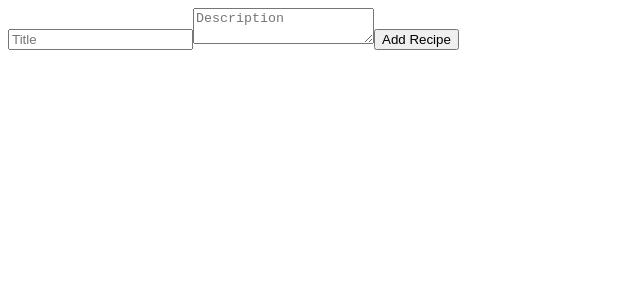
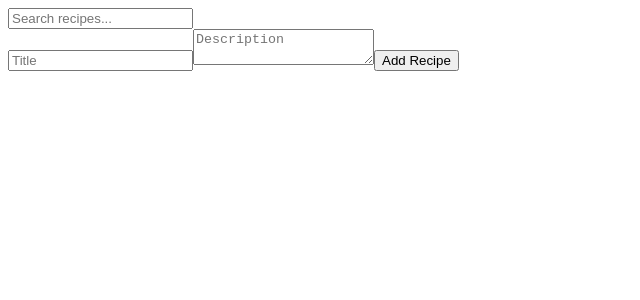
Before and after one commit to Precious1298/alx-fe-reactjs-1, a React (Vite) app in the folder recipe-sharing-app/: page / in a window 1280 px wide. Shown: the top 300 px of the page, without its empty margins (0-640 px from the left). Built offline with nearby package versions, Linux system fonts and the light colour scheme.

Commit message:
Add SearchBar Modify RecipeList to include search capability

```diff
--- a/recipe-sharing-app/src/App.jsx
+++ b/recipe-sharing-app/src/App.jsx
@@ -4,6 +4,7 @@ import RecipeList from './components/RecipeList';
 
 import {BrowserRouter as Router, Routes, Route} from 'react-router-dom';
 import RecipeDetails from './components/RecipeDetails';
+import SearchBar from './components/SearchBar';
 
 function App (){
     return (
@@ -11,6 +12,7 @@ function App (){
             <Routes>
                 <Route path='/' element={
                     <>
+                        <SearchBar />
                         <AddRecipeForm />
                         <RecipeList />
                     </>
--- a/recipe-sharing-app/src/components/RecipeList.jsx
+++ b/recipe-sharing-app/src/components/RecipeList.jsx
@@ -3,17 +3,19 @@ import useRecipeStore from './recipeStore';
 
 const RecipeList = () => {
     const recipes = useRecipeStore( state => state.recipes );
-    console.log(recipes)
+    const filteredRecipes = useRecipeStore( state => state.filteredRecipes );
+
+    const mappedRecipes = filteredRecipes.length > 0 ? filteredRecipes : recipes;
 
     return (
         <div>
-            {recipes.map(recipe => (
+            { mappedRecipes.map( recipe => (
                 <div key={recipe.id}>
                     <h1>{recipe.id}</h1>
                     <h3>{recipe.title}</h3>
                     <p>{recipe.description}</p>
                 </div>
-            ))}
+            ) )}
         </div>
     );
 };
--- /dev/null
+++ b/recipe-sharing-app/src/components/SearchBar.jsx
@@ -0,0 +1,21 @@
+import React from 'react';
+import useRecipeStore from './recipeStore';
+
+const SearchBar = () => {
+    const setSearchTerm = useRecipeStore( state => state.setSearchTerm );
+    const filterRecipes = useRecipeStore( ( state ) => state.filterRecipes );
+
+    function handleSearchChange( e ) {
+        setSearchTerm( e.target.value )
+        filterRecipes();
+    }
+    return (
+        <input
+            type="text"
+            placeholder="Search recipes..."
+            onChange={handleSearchChange}
+        />
+    );
+};
+
+export default SearchBar;
--- a/recipe-sharing-app/src/components/recipeStore.js
+++ b/recipe-sharing-app/src/components/recipeStore.js
@@ -12,6 +12,14 @@ const useRecipeStore = create( persist(
                 recipe.id === recipeId
                     ? {...recipe, title, description} : recipe )
         } ) ),
+        searchTerm: '',
+        setSearchTerm: (term) => set({searchTerm: term}),
+        filteredRecipes: [],
+        filterRecipes: () => set( state => ( {
+            filteredRecipes: state.recipes.filter( recipe =>
+                recipe.title.toLowerCase().includes(state.searchTerm.toLowerCase())
+            )
+        }))
     } ), {
      name: 'recipe-storage',
     }
```
Lines whose indentation alone changed are shown as unchanged.
